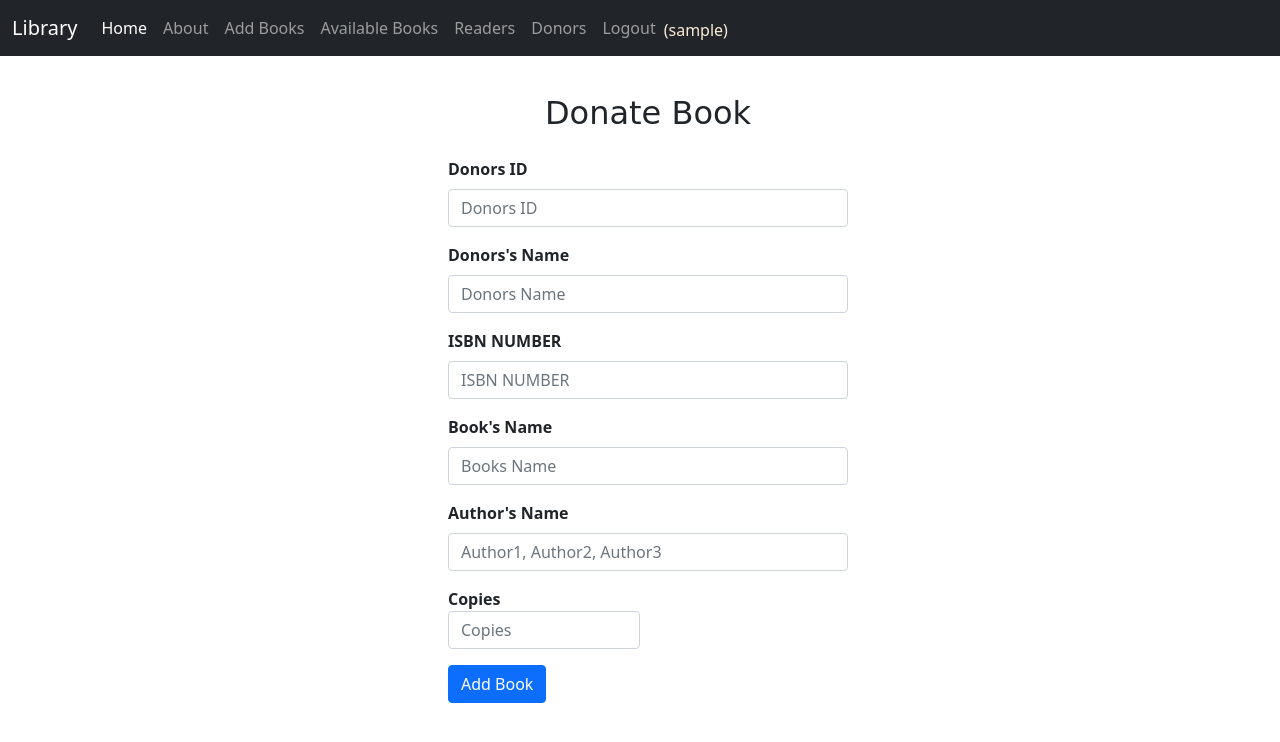
After one commit to MoshiulRabbi/Smart-Library, a Django app: page /donate_books/ in a window 1280 px wide. The commit adds this page. Shown: the top 742 px of the page. Run offline with Django 3.2, Linux system fonts and the light colour scheme; the visitor is signed in with stand-in values (Sample User, id 1).

Commit message:
added-donate-readers

```diff
--- a/library_main_app/admin.py
+++ b/library_main_app/admin.py
@@ -1,5 +1,5 @@
 from django.contrib import admin
-from .models import Books, Readers
+from .models import Books, Readers, Donor
 
 # Register your models here.
 
@@ -8,3 +8,4 @@ class BooksAdmin(admin.ModelAdmin):
 
 admin.site.register(Books, BooksAdmin)
 admin.site.register(Readers)
+admin.site.register(Donor)
--- a/library_main_app/urls.py
+++ b/library_main_app/urls.py
@@ -9,6 +9,8 @@ urlpatterns = [
     path('add_books/',views.add_books,name="add_books"),
     path('display_books/',views.display_books,name="display_books"),
     path('borrow/<int:pk>/',views.borrow,name="borrow"),
-    path('display_readers/',views.display_readers,name="display_readers")
+    path('display_readers/',views.display_readers,name="display_readers"),
+    path('display_donors/',views.display_donors,name="display_donors"),
+    path('donate_books/',views.donate_books,name="donate_books")
 
 ]
--- a/library_main_app/views.py
+++ b/library_main_app/views.py
@@ -2,7 +2,7 @@ from django.db.models import query
 from django.http.response import HttpResponseRedirect
 from django.shortcuts import render
 from django.http import HttpResponse, request
-from .models import Books,Readers
+from .models import Books,Readers,Donor
 from django.contrib.auth.decorators import login_required
 from django.urls import reverse
 
@@ -87,3 +87,53 @@ def borrow(request,pk):
 def display_readers(request):
     readers = Readers.objects.all()
     return render(request,"display_readers.html",{"readers":readers})
+
+
+
+
+@login_required(login_url='login')
+def donate_books(request):
+    if request.method == 'POST':
+
+        # Book info
+        isbn_num = request.POST['ISBN_NUM']
+        books_name= request.POST['BOOKS_NAME']
+        authors = request.POST['AUTHORS']
+        copies = request.POST['COPIES']
+
+        #Donor Info
+        donors_id = request.POST['DONORS_ID']
+        donors_name = request.POST['DONORS_NAME']
+
+
+        isbn_num=isbn_num.upper()
+        books_name=books_name.upper()
+        authors=authors.upper()
+
+        #if donated book already exist in the library
+        if Books.objects.filter(ISBN_NUM=isbn_num).exists():
+            book=Books.objects.get(ISBN_NUM=isbn_num)
+            book.AVAILABLE_COPIES+=int(copies)
+            book.save()
+        else:
+            book=Books.objects.create(ISBN_NUM=isbn_num,BOOKS_NAME=books_name,AUTHORS=authors,AVAILABLE_COPIES=copies)
+            book.save()
+
+
+        donor = Donor(DONOR_NAME=donors_name,DONOR_ID=donors_id,HOW_MANY_COPIES=copies,Book=book)
+        donor.save()
+        message = "added success"
+        return render(request,'add_books.html',{"message":message})
+
+    else:
+        return render(request,"donate_books.html")
+
+
+
+
+
+@login_required(login_url='login')
+def display_donors(request):
+    donor = Donor.objects.all()
+
+    return render(request,"display_donors.html",{"donor":donor})
--- a/templates/add_books.html
+++ b/templates/add_books.html
@@ -22,6 +22,9 @@
     <form class="row g-3" action="{% url 'add_books' %}" method="POST">
         {% csrf_token %}
         <h2 style="font-family:cursive;">Register Your Books Here</h2>
+        <center>
+        <h3 style="font-family:cursive;">Or Donate <a href="{% url 'donate_books' %}">Here</a></h3>
+    </center>
         <div class="col-12">
             <label class="form-label"><b>ISBN NUMBER</b></label>
             <input type="text" class="form-control" name="ISBN_NUM" placeholder="ISBN NUMBER">
--- a/templates/base.html
+++ b/templates/base.html
@@ -41,6 +41,9 @@
                     <li class="nav-item">
                         <a class="nav-link" href="{% url 'display_readers' %}">Readers</a>
                     </li>
+                    <li class="nav-item">
+                        <a class="nav-link" href="{% url 'display_donors' %}">Donors</a>
+                    </li>
 
                     <li class="nav-item">
                         <a class="nav-link" href="{% url 'logout' %}">Logout</a>
--- /dev/null
+++ b/templates/donate_books.html
@@ -0,0 +1,58 @@
+{% extends 'base.html' %}
+
+{% block content %}
+<style>
+    .add_books_form {
+
+        width: 400px;
+        margin-left: 35%;
+        margin-top: 3%;
+
+    }
+</style>
+
+<div class="add_books_form">
+    {% if message %}
+    <div class="alert alert-warning alert-dismissible fade show" role="alert">
+        <strong>{{message}}</strong>
+        <button type="button" class="btn-close" data-bs-dismiss="alert" aria-label="Close"></button>
+    </div>
+    {% endif %}
+
+    <form class="row g-3" action="{% url 'donate_books' %}" method="POST">
+        {% csrf_token %}
+        <center>
+        <h2 style="font-family:cursive;">Donate Book</h2>
+        </center>
+        <div class="col-12">
+            <label class="form-label"><b>Donors ID</b></label>
+            <input type="text" class="form-control" name="DONORS_ID" placeholder="Donors ID">
+        </div>
+        <div class="col-12">
+            <label  class="form-label"><b>Donors's Name</b></label>
+            <input type="text" class="form-control" name="DONORS_NAME" placeholder="Donors Name">
+        </div>
+        <div class="col-12">
+            <label class="form-label"><b>ISBN NUMBER</b></label>
+            <input type="text" class="form-control" name="ISBN_NUM" placeholder="ISBN NUMBER">
+        </div>
+        <div class="col-12">
+            <label  class="form-label"><b>Book's Name</b></label>
+            <input type="text" class="form-control" name="BOOKS_NAME" placeholder="Books Name">
+        </div>
+        <div class="col-12">
+            <label  class="form-label"><b>Author's Name</b></label>
+            <input type="text" class="form-control" name="AUTHORS" placeholder="Author1, Author2, Author3">
+        </div>
+        <div class="form-group col-md-6">
+            <label><b>Copies</b></label>
+            <input type="number"  class="form-control" name="COPIES" placeholder="Copies">
+        </div>
+
+        <div class="col-12">
+            <button type="submit" class="btn btn-primary">Add Book</button>
+        </div>
+    </form>
+</div>
+
+{% endblock %}
```
Also changed, not shown: library_main_app/models.py (+12 -0 lines), templates/display_donors.html (added, +59 -0 lines).
